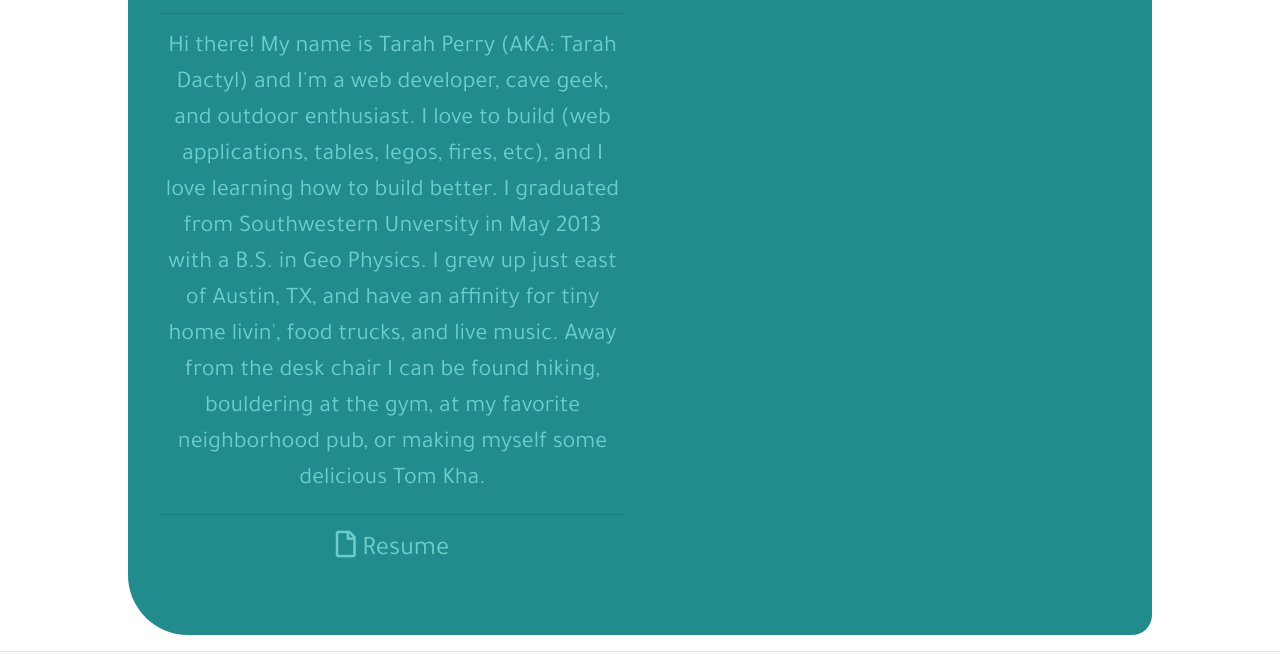
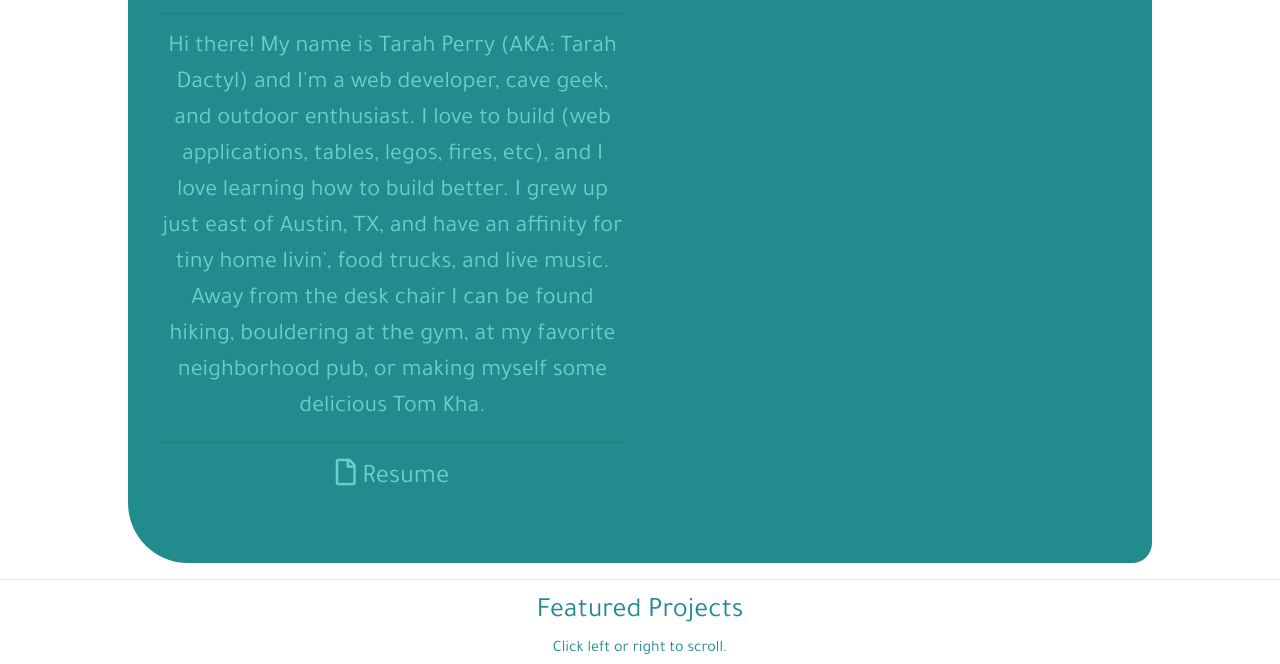
Before and after one commit to tarahform/tarahperry-portfolio, a website: page index.html in a window 1280 px wide. Shown: the part 167-831 px from the top of the page. Drawn offline with Linux system fonts and the light colour scheme.

```diff
--- a/index.html
+++ b/index.html
@@ -60,8 +60,7 @@
         <h3 id="bioTitle">About me</h3>
         <hr>
         <p id="bioText">Hi there! My name is Tarah Perry (AKA: Tarah Dactyl) and I'm a web developer, cave geek, and outdoor enthusiast.
-          I love to build (web applications, tables, legos, fires, etc), and I love learning how to build better. I graduated
-          from Southwestern Unversity in May 2013 with a B.S. in Geo Physics. I grew up just east of Austin, TX, and have
+          I love to build (web applications, tables, legos, fires, etc), and I love learning how to build better. I grew up just east of Austin, TX, and have
           an affinity for tiny home livin', food trucks, and live music. Away from the desk chair I can be found hiking,
           bouldering at the gym, at my favorite neighborhood pub, or making myself some delicious Tom Kha.
         </p>
```
